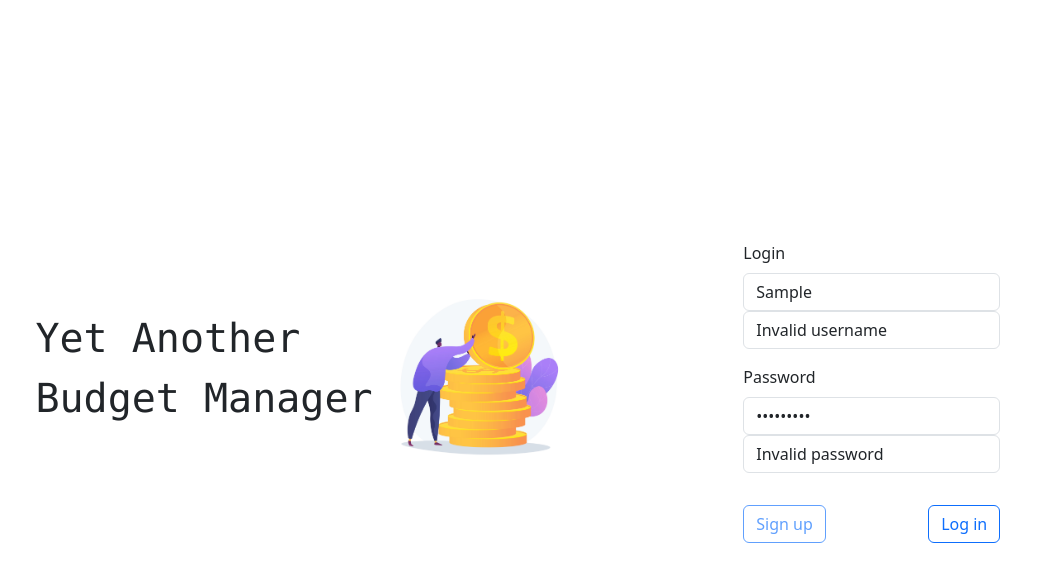
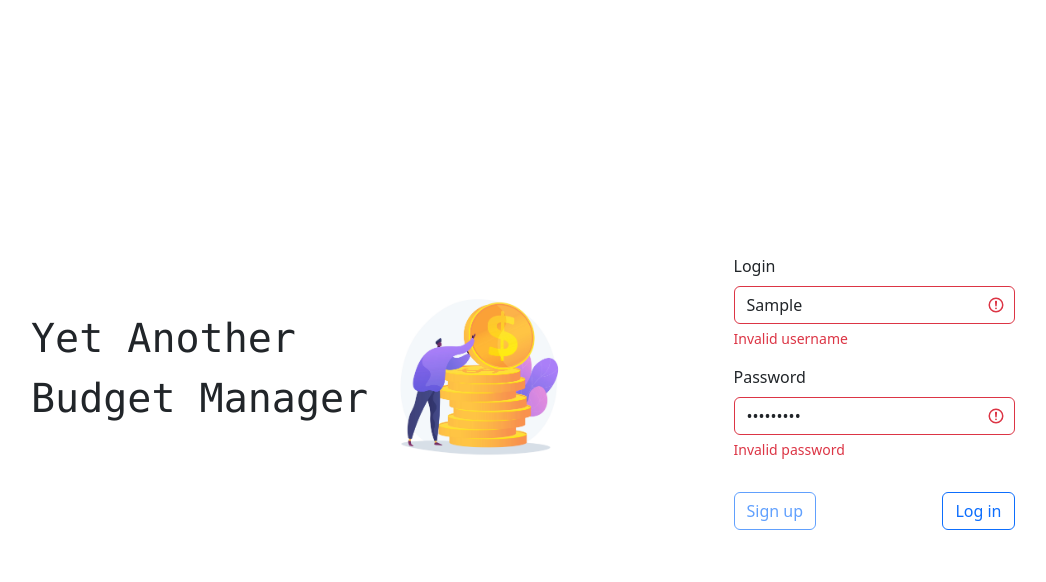
Before and after one commit to sorryduck/budget-manager-frontend, a Vue app: page /login in a window 1280 px wide. Both pictures are taken after typing "Sample", "Sample123" into the empty fields and a click on the button "Log in". Shown: the top 582 px of the page, without its empty margins (51-1097 px from the left). Built offline with nearby package versions, Linux system fonts and the light colour scheme; no server answers; what vue3-apexcharts would draw is missing.

Commit message:
login form invalid data visualization improvement

```diff
--- a/src/store/modules/auth.js
+++ b/src/store/modules/auth.js
@@ -6,7 +6,7 @@ export default {
     return {
       token: localStorage.getItem("token") ? localStorage.getItem("token") : "",
       isAuthenticated: localStorage.getItem("token") ? true : false,
-      invalidData: false,
+      invalidData: '',
     };
   },
   getters: {
@@ -19,7 +19,7 @@ export default {
   },
   mutations: {
     mutateInvalidData(state) {
-      state.invalidData = true
+      state.invalidData = 'is-invalid'
     }
   },
   actions: {
--- a/src/views/LoginView.vue
+++ b/src/views/LoginView.vue
@@ -1,33 +1,33 @@
 <template>
-  <div class="container d-flex justify-content-center align-items-xxl-center" style="height: 100vh">
+  <div
+    class="container d-flex justify-content-center align-items-xxl-center"
+    style="height: 100vh"
+  >
     <div class="row">
       <div class="col-sm-12 col-md-6 mb-5 d-flex align-items-center">
         <p class="fs-1 fw-medium font-monospace">Yet Another Budget Manager</p>
-        <img
-        src="login-view-image.webp"
-        width="200"
-        height="200"
-      />
+        <img src="login-view-image.webp" width="200" height="200" />
       </div>
-      <div class="col-sm-12 col-md-6 d-flex justify-content-center align-items-center">
-        <form @submit.prevent class="">
+      <div
+        class="col-sm-12 col-md-6 d-flex justify-content-center align-items-center"
+      >
+        <form @submit.prevent>
           <div class="mb-3">
             <label class="form-label">Login</label>
-            <input v-model="username" type="text" class="form-control" />
-            <div v-if="invalidData" class="form-control">Invalid username</div>
+            <input v-model="username" type="text" class="form-control" :class="invalidData"/>
+            <div class="invalid-feedback">Invalid username</div>
           </div>
           <div class="mb-3">
             <label class="form-label">Password</label>
-            <input v-model="password" type="password" class="form-control" />
-            <div v-if="invalidData" class="form-control">Invalid password</div>
+            <input v-model="password" type="password" class="form-control" :class="invalidData"/>
+            <div class="invalid-feedback">Invalid password</div>
           </div>
           <div class="d-flex justify-content-between">
             <button
               @click=""
               class="btn btn-outline-primary my-3 disabled"
-              type="submit"
+              type="button"
               name="signup"
-
             >
               Sign up
             </button>
@@ -36,7 +36,6 @@
               class="btn btn-outline-primary my-3"
               type="submit"
               name="login"
-
             >
               Log in
             </button>
```
